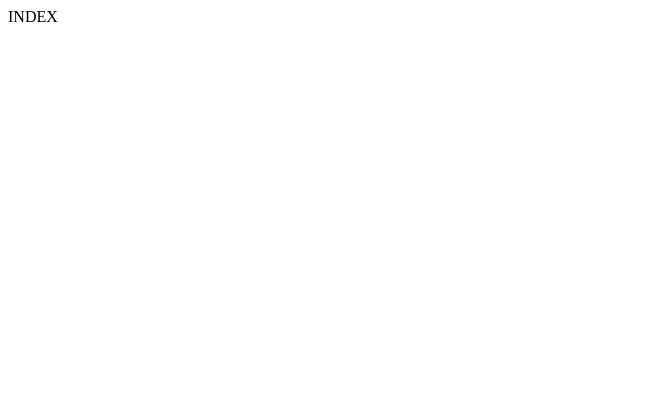
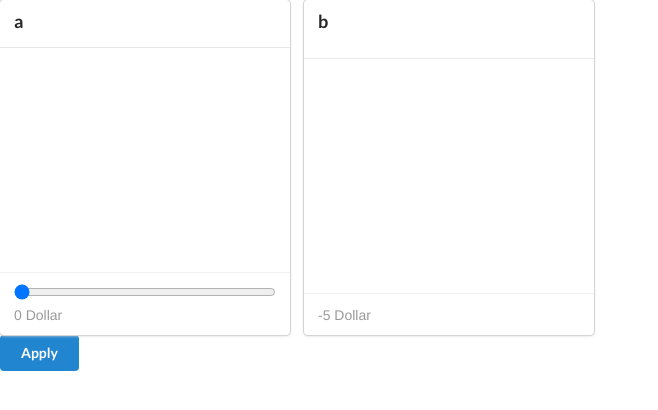
Before and after one commit to thku/nsw-cps-item, a plain HTML site: page index.html in a window 1280 px wide. Shown: the whole page, without its empty margins (0-658 px from the left). Drawn offline with nearby package versions, Linux system fonts and the light colour scheme.

Commit message:
first commit

```diff
--- /dev/null
+++ b/assets/css/style.css
@@ -0,0 +1,7 @@
+body {
+  font-family: "Helvetica Neue", sans-serif;
+}
+
+#wrapper input[type="range"] {
+  width: 100%;
+}
--- /dev/null
+++ b/assets/js/configuration.json
@@ -0,0 +1,46 @@
+var config =
+{
+  "properties":
+  {
+    "limits":
+    {
+      "rounds": 25,
+      "time": 900,
+      "tpr": 180
+    },
+    "submit": "Apply"
+  },
+  "items":
+  [
+    {
+      "name": "a",
+      "variable": "a",
+      "type": "input",
+      "attributes":
+      {
+        "default": 0,
+        "min": 0,
+        "max": 10,
+        "round": 1,
+        "unit": "Dollar",
+        "formula": null
+      },
+      "description": "none"
+    },
+    {
+      "name": "b",
+      "variable": "b",
+      "type": "output",
+      "attributes":
+      {
+        "default": 0,
+        "min": 0,
+        "max": 10,
+        "round": 1,
+        "unit": "Dollar",
+        "formula": "a * a - 5"
+      },
+      "description": "none"
+    }
+  ]
+}
--- /dev/null
+++ b/assets/js/cps-item.js
@@ -0,0 +1,158 @@
+function createItemCard(item, html) {
+  // make html argument optional
+  if(!html) {
+    var html = "";
+  }
+
+  // create HTML code
+  html += '<div id="item-' + item.variable + '" class="ui card">\n';
+  html += '\t<div class="content">\n';
+  html += '\t\t<h2 class="header">' + item.name + '</h2>\n';
+  html += '\t</div>\n\t<div class="content">\n';
+  html += '\t\t<canvas width="200" height="150"></canvas>';
+  html += '\t</div>\n';
+  html += '\t<div class="extra content">\n';
+
+  html += '\t\t<input name="' + item.variable + '" type="';
+  // if input variable type
+  if(item.type == "input") {
+    html += 'range" min="' + item.attributes.min;
+    html += '" max="' + item.attributes.max + '" value="';
+    html += calcItem(item) + '" step="' + item.attributes.round;
+  } else {
+    html += 'hidden" value="' + calcItem(item) + '"';
+  }
+
+  html += '" />\n';
+
+  html += '\t\t<div class="info">\n';
+  html += '\t\t\t<span class="value">';
+  html +=  calcItem(item);
+  html += '</span>\n';
+  html += '\t\t\t<span class="unit">' + item.attributes.unit + '</span>\n';
+  html += '\t\t</div>\n\t</div>\n</div>\n';
+
+  return html;
+}
+
+function calcItem(item) {
+  if(item.type == "input") {
+    // check if card already exists or return default
+    if($('#wrapper input[name="' + item.variable + '"]').length) {
+      return $('#wrapper input[name="' + item.variable + '"]').val();
+    } else {
+      return item.attributes.default;
+    }
+  } else {
+    // get formula
+    var formula = item.attributes.formula;
+
+    // get current values of input and prepare values of output variables
+    $.each(config.items, function(index, element) {
+      variable = new RegExp(element.variable, 'g');
+
+      if(element.type == "input") {
+        formula = formula.replace(variable, calcItem(element));
+      } else {
+        // check if element already exists
+        if($('#wrapper input[name="' + element.variable + '"]').length) {
+          formula = formula.replace(variable, $('#wrapper input[name="' + element.variable + '"]').val());
+        } else {
+          formula = formula.replace(variable, element.attributes.default);
+        }
+      }
+    });
+
+    // prepare output variable
+    return eval(formula);
+  }
+}
+
+$(document).ready(function () {
+  // prepare round
+  var round = 0;
+
+  // prepare graphs
+  graphs = {};
+
+  // initiate items
+  $.each(config.items, function(index, item) {
+      $('#wrapper.ui.cards').append(createItemCard(item));
+
+      // create graph
+      // get canvas
+      canvas = $('#item-' + item.variable + ' canvas');
+
+      // set graph
+      graphs[item.variable] = new Chart(canvas.get(0).getContext("2d"), {
+          type: 'line',
+  				data: {	// data
+  					labels: [round],
+  					datasets: [{
+  						fill: false,
+  						lineTension: 0.1,
+  						backgroundColor: "rgba(75,192,192,0.4)",
+  						borderColor: "rgb(0, 0, 0)",
+  						borderCapStyle: 'butt',
+  						borderDash: [],
+  						borderDashOffset: 0.0,
+  						borderJoinStyle: 'miter',
+  						pointRadius: 0,
+  						data:[calcItem(item)]
+  					}]
+  				},
+  				options: {	// options
+  					legend: {display: false},
+  					tooltips: {enabled: false},
+  					scales: {
+  						yAxes: [{
+  							display: false
+  						}],
+  						xAxes: [{
+  							display: false
+  						}]
+  					},
+  					showLines: true
+  				}
+        }
+      );
+  });
+
+  // add submit button value
+  $('#cpsform .ui.button').val(config.properties.submit);
+
+  // live input change
+  $('.cards .card input[type="range"]').on("input", function () {
+    $(this).parent('.extra.content').find('.info .value').html($(this).val());
+  });
+
+  // button submission
+  $('#cpsform .ui.button').click(function () {
+    // update round
+    round++;
+
+    if(round > config.properties.limits.rounds)
+    {
+      // skip testing
+    }
+
+    $.each(config.items, function(index, item) {
+      result = calcItem(item);
+
+      // set result
+      $('#wrapper input[name="' + item.variable + '"]').val(result);
+
+      // update display
+      if(item.type == "output") {
+        $('#wrapper #item-' + item.variable + ".value").html(result);
+      } else {
+        $('#wrapper input[name="' + item.variable + '"]').trigger('input');
+      }
+
+      // update graph
+      graphs[item.variable].data.datasets[0].data.push(result);
+      graphs[item.variable].data.labels.push(round);
+      graphs[item.variable].update();
+    })
+  });
+});
--- a/index.html
+++ b/index.html
@@ -1 +1,29 @@
-INDEX
+<!DOCTYPE html>
+<html>
+<head>
+  <title>An arbitrary example for CPS assessment</title>
+  <meta charset="utf-8"/>
+
+  <!-- scripts //-->
+  <link rel="stylesheet" type="text/css" href="assets/semantic-ui/semantic.min.css" />
+  <link rel="stylesheet" type="text/css" href="assets/css/style.css" />
+
+  <script src="assets/jquery/jquery.min.js"></script>
+  <script src="assets/semantic-ui/semantic.min.js"></script>
+  <script src="https://cdnjs.cloudflare.com/ajax/libs/Chart.js/2.6.0/Chart.min.js"></script>
+  <script src="assets/js/configuration.json"></script>
+  <script src="assets/js/cps-item.js"></script>
+
+</head>
+<body>
+  <noscript>
+    This web page requires the use of JavaScript!
+  </noscript>
+  <form id="cpsform">
+    <div id="wrapper" class="ui cards">
+    </div>
+    <input type="button" class="ui primary button" />
+  </form>
+</body>
+
+</html>
```
